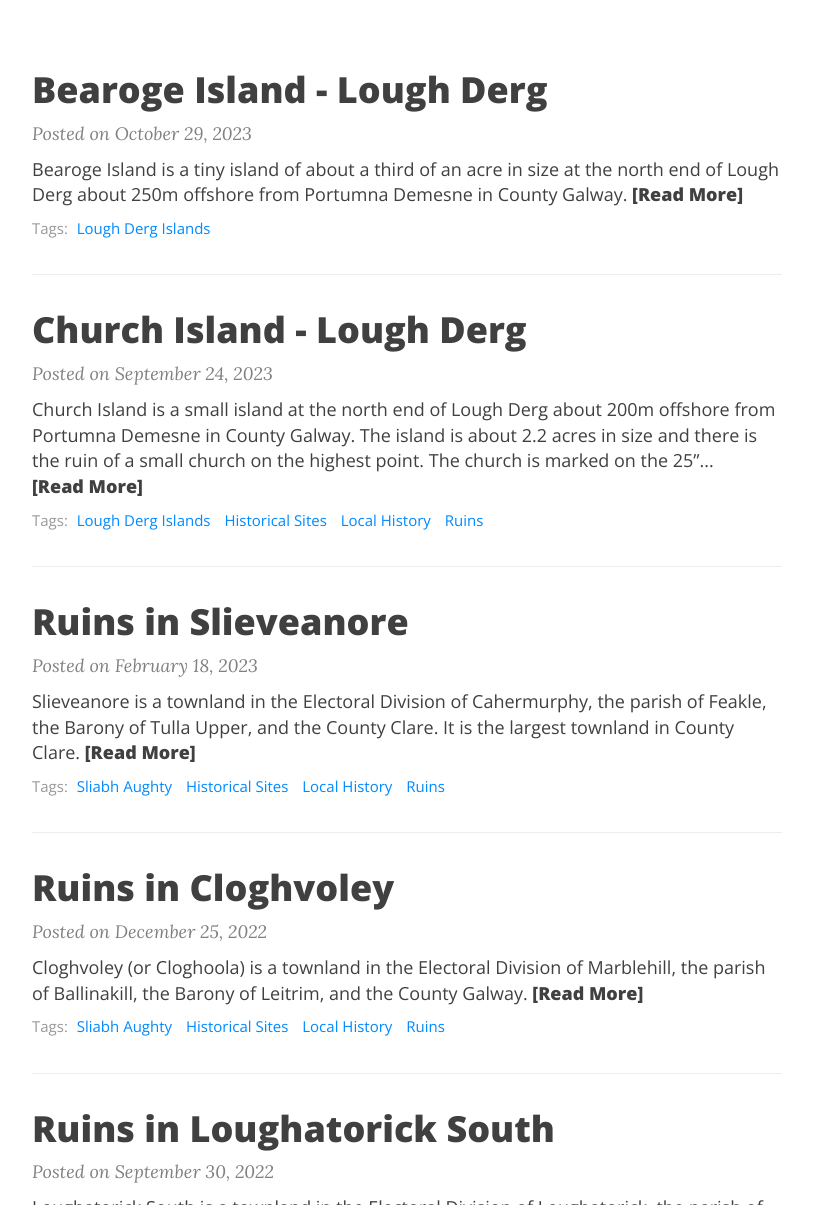
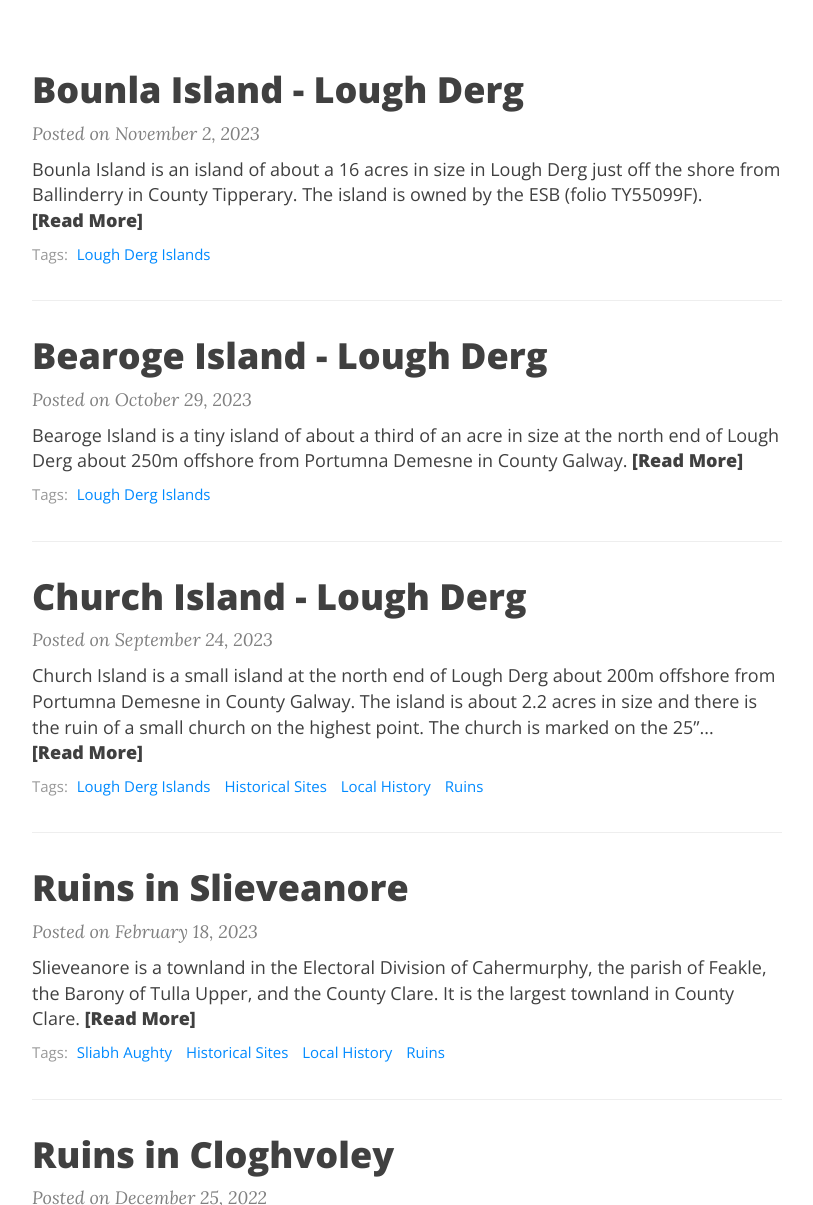
Before and after one commit to jasonpdk/jasonpdk.github.io, a Jekyll site: the page built from index.html, in a window 1280 px wide and 1400 px high, scrolled down 294 px. Shown: the part 195-1400 px from the top of the window, without its empty margins (233-1046 px from the left). Built offline with Jekyll 4.4.1, drawn with Linux system fonts in a browser that asks for light colours; nearby versions of some CDN libraries; the list of posts is cut into pages by our own code; some of the changed lines change nothing that is shown; some of the changed text lies outside the part shown.

Commit message:
add bounla isand

```diff
--- /dev/null
+++ b/_posts/2023-11-02-bounla-island-lough-derg.md
@@ -0,0 +1,64 @@
+---
+layout: post
+title: Bounla Island - Lough Derg
+tags: [Lough Derg Islands]
+comments: true
+---
+
+[Bounla Island](https://www.logainm.ie/en/45977) is an island of about a 16 acres in size in Lough Derg just off the shore from Ballinderry in County Tipperary. The island is owned by the ESB (folio TY55099F).
+
+![Bounla Island Sattellite Map]({{ 'https://keane-content.ams3.digitaloceanspaces.com/img/lough_derg/islands/bounla_island/sattelite-map.png' }})
+
+There are 2 landing places shown on the 25" map, I used the one at the south east of the island.
+![Bounla Island 25" Map]({{ 'https://keane-content.ams3.digitaloceanspaces.com/img/lough_derg/islands/bounla_island/25-inch-map.png' }})
+
+![Bounla Island Landing Place]({{ 'https://keane-content.ams3.digitaloceanspaces.com/img/lough_derg/islands/bounla_island/landing-place/bounla-island-landing-place-1.jpg' }})
+![Bounla Island Landing Place]({{ 'https://keane-content.ams3.digitaloceanspaces.com/img/lough_derg/islands/bounla_island/landing-place/bounla-island-landing-place-2.jpg' }})
+![Bounla Island Landing Place]({{ 'https://keane-content.ams3.digitaloceanspaces.com/img/lough_derg/islands/bounla_island/landing-place/bounla-island-landing-place-3.jpg' }})
+![Bounla Island Landing Place]({{ 'https://keane-content.ams3.digitaloceanspaces.com/img/lough_derg/islands/bounla_island/landing-place/bounla-island-landing-place-4.jpg' }})
+![Bounla Island Landing Place]({{ 'https://keane-content.ams3.digitaloceanspaces.com/img/lough_derg/islands/bounla_island/landing-place/bounla-island-landing-place-5.jpg' }})
+
+The island is divided into two parts, separated by very wet ground. On the 6" map it's shown as 2 islands.
+
+![Bounla Island 6" Map]({{ 'https://keane-content.ams3.digitaloceanspaces.com/img/lough_derg/islands/bounla_island/6-inch-map.png' }})
+
+![Bounla Island Swampy Ground]({{ 'https://keane-content.ams3.digitaloceanspaces.com/img/lough_derg/islands/bounla_island/swampy-ground/bounla-island-swampy-ground-1.jpg' }})
+![Bounla Island Swampy Ground]({{ 'https://keane-content.ams3.digitaloceanspaces.com/img/lough_derg/islands/bounla_island/swampy-ground/bounla-island-swampy-ground-2.jpg' }})
+![Bounla Island Swampy Ground]({{ 'https://keane-content.ams3.digitaloceanspaces.com/img/lough_derg/islands/bounla_island/swampy-ground/bounla-island-swampy-ground-3.jpg' }})
+
+The southern part of the island is fairly easy to walk around but the northern section is much more overgrown.
+
+![Bounla Island]({{ 'https://keane-content.ams3.digitaloceanspaces.com/img/lough_derg/islands/bounla_island/main/bounla-island-1.jpg' }})
+![Bounla Island]({{ 'https://keane-content.ams3.digitaloceanspaces.com/img/lough_derg/islands/bounla_island/main/bounla-island-2.jpg' }})
+![Bounla Island]({{ 'https://keane-content.ams3.digitaloceanspaces.com/img/lough_derg/islands/bounla_island/main/bounla-island-3.jpg' }})
+![Bounla Island]({{ 'https://keane-content.ams3.digitaloceanspaces.com/img/lough_derg/islands/bounla_island/main/bounla-island-4.jpg' }})
+![Bounla Island]({{ 'https://keane-content.ams3.digitaloceanspaces.com/img/lough_derg/islands/bounla_island/main/bounla-island-5.jpg' }})
+![Bounla Island]({{ 'https://keane-content.ams3.digitaloceanspaces.com/img/lough_derg/islands/bounla_island/main/bounla-island-6.jpg' }})
+![Bounla Island]({{ 'https://keane-content.ams3.digitaloceanspaces.com/img/lough_derg/islands/bounla_island/main/bounla-island-7.jpg' }})
+![Bounla Island]({{ 'https://keane-content.ams3.digitaloceanspaces.com/img/lough_derg/islands/bounla_island/main/bounla-island-8.jpg' }})
+![Bounla Island]({{ 'https://keane-content.ams3.digitaloceanspaces.com/img/lough_derg/islands/bounla_island/main/bounla-island-9.jpg' }})
+![Bounla Island]({{ 'https://keane-content.ams3.digitaloceanspaces.com/img/lough_derg/islands/bounla_island/main/bounla-island-10.jpg' }})
+![Bounla Island]({{ 'https://keane-content.ams3.digitaloceanspaces.com/img/lough_derg/islands/bounla_island/main/bounla-island-11.jpg' }})
+![Bounla Island]({{ 'https://keane-content.ams3.digitaloceanspaces.com/img/lough_derg/islands/bounla_island/main/bounla-island-12.jpg' }})
+![Bounla Island]({{ 'https://keane-content.ams3.digitaloceanspaces.com/img/lough_derg/islands/bounla_island/main/bounla-island-13.jpg' }})
+![Bounla Island]({{ 'https://keane-content.ams3.digitaloceanspaces.com/img/lough_derg/islands/bounla_island/main/bounla-island-14.jpg' }})
+
+## Records
+On the 1841 census there was no one recorded on the island, in 1851 there were 11 people (3 males and 8 females) recorded living in 2 houses, and by 1861 it was empty again.
+
+![Bounla Island Census]({{ 'https://keane-content.ams3.digitaloceanspaces.com/img/lough_derg/islands/bounla_island/census-1861.png' }})
+
+I couldn't find any trace of those houses, the only obviously man-made structure I could see was this recently built free-standing fireplace/chimney.
+
+![Bounla Island Fire]({{ 'https://keane-content.ams3.digitaloceanspaces.com/img/lough_derg/islands/bounla_island/fire/bounla-island-fire-1.jpg' }})
+![Bounla Island Fire]({{ 'https://keane-content.ams3.digitaloceanspaces.com/img/lough_derg/islands/bounla_island/fire/bounla-island-fire-2.jpg' }})
+![Bounla Island Fire]({{ 'https://keane-content.ams3.digitaloceanspaces.com/img/lough_derg/islands/bounla_island/fire/bounla-island-fire-3.jpg' }})
+
+On the Griffith Valuation (1853) there were 2 proprieters listed, William Darcy and John Quirk.
+
+![Bounla Island Griffith Valuation]({{ 'https://keane-content.ams3.digitaloceanspaces.com/img/lough_derg/islands/bounla_island/griffith-valuation.png' }})
+
+[Download high resolution images](https://keane-content.ams3.digitaloceanspaces.com/img/lough_derg/islands/bounla_island/bounla-island-highres.zip)
+
+# Map
+<iframe src="https://www.google.com/maps/embed?pb=!1m17!1m12!1m3!1d2850.6000594318753!2d-8.261968083424007!3d53.03197010849245!2m3!1f0!2f0!3f0!3m2!1i1024!2i768!4f13.1!3m2!1m1!2zNTPCsDAxJzU1LjEiTiA4wrAxNSczNC4xIlc!5e1!3m2!1sen!2sie!4v1699134721180!5m2!1sen!2sie" width="100%" height="450" style="border:0;" allowfullscreen="" loading="lazy" referrerpolicy="no-referrer-when-downgrade"></iframe>
--- a/islands.html
+++ b/islands.html
@@ -10,6 +10,10 @@ title: 'Islands'
         <li><a href="https://keane.id/2023-10-29-bearoge-island-lough-derg/">Bearoge Island</a></li>
         <li><a href="https://keane.id/2023-09-24-church-island-lough-derg/">Church Island</a></li>
     </ul>
+    <h3>Tipperary</h3>
+    <ul>
+        <li><a href="https://keane.id/2023-11-02-bounla-island-lough-derg/">Bounla Island</a></li>
+    </ul>
     <br />
     <h1>Lough Atorick</h1>
     <ul>
```
